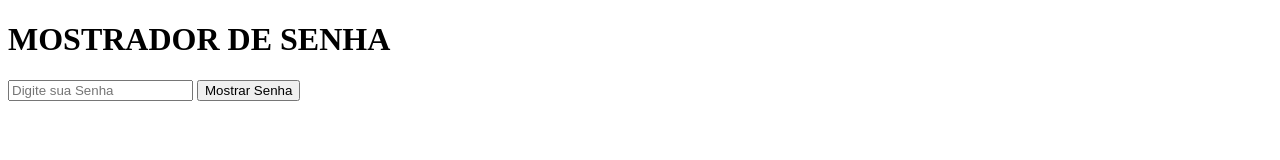
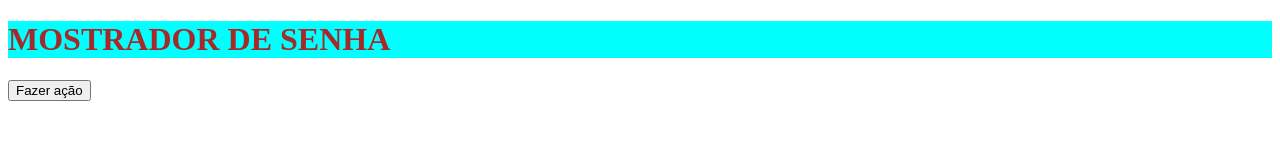
Before and after one commit to jesseprogran/curso_javascript_b7web, a plain HTML site: page index.html in a window 1280 px wide. Drawn offline with Linux system fonts and the light colour scheme.

Commit message:
manipulando com  css

```diff
--- a/assets/script.js
+++ b/assets/script.js
@@ -1,15 +1,9 @@
 // Eventos de Click;
 
 function clicou() {
-   const input = document.querySelector('input');
-   const botao = document.querySelector('.botao');
+   const h1 = document.querySelector('h1');
 
-   if (input.getAttribute('type') === 'text') {
-      input.setAttribute('type', 'password');
-      botao.innerText = `Mostrar Senha`;
-   } else {
-      input.setAttribute('type', 'text');
-      botao.innerText = `Ocultar Senha`;
-   }
+   h1.style.backgroundColor = '#df0';
+   h1.style.fontSize = '30px';
 
 }
--- a/index.html
+++ b/index.html
@@ -6,11 +6,9 @@
     <title>Document</title>
 </head>
 <body>
-    <h1>MOSTRADOR DE SENHA</h1>
+    <h1 style="background-color: aqua; color: brown;">MOSTRADOR DE SENHA</h1>
 
-    <input type="password" name="algo" placeholder="Digite sua Senha">
-
-    <button class="botao" onclick="clicou()">Mostrar Senha</button>
+    <button class="botao" onclick="clicou()">Fazer ação</button>
     <script src="assets/script.js"></script>
 </body>
 </html>
```
